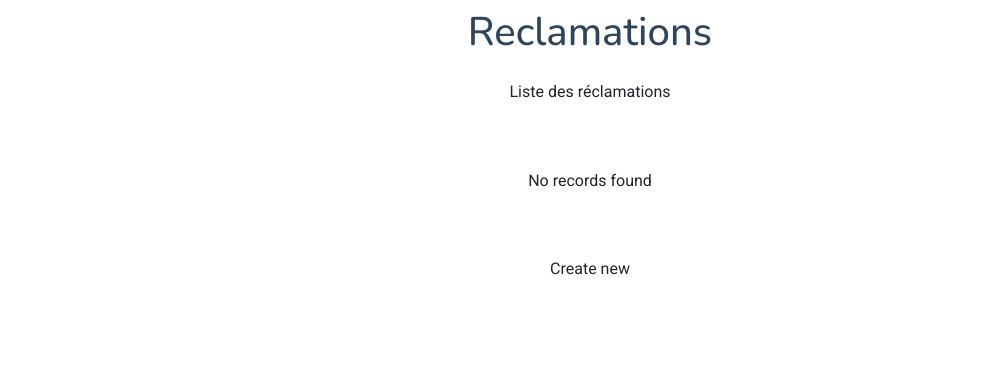
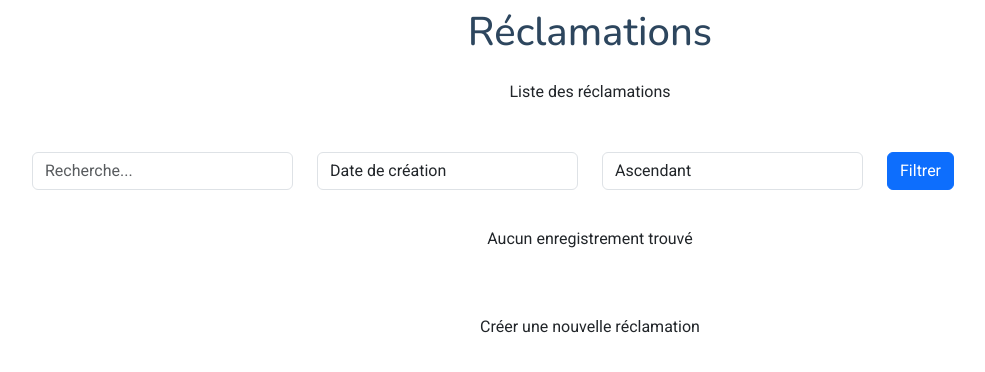
Before and after one commit to Safwen-amaira/EasyGo, a Symfony app: template templates/reclamation/index.html.twig in a window 1280 px wide. Shown: the part 40-412 px from the top of the page, without its empty margins (50-1035 px from the left). Run offline with Twig, Linux system fonts and the light colour scheme; the template is opened without the code that fills it, so the values that code supplies are empty; some libraries are stand-ins or nearby versions.

Commit message:
triRecherche

```diff
--- a/templates/reclamation/index.html.twig
+++ b/templates/reclamation/index.html.twig
@@ -5,7 +5,13 @@
 {% block css %}
   {{ parent() }}
   <style>
-    /* … ton style existant … */
+    /* Style pour les formulaires et boutons de recherche */
+    .search-form {
+        margin-bottom: 20px;
+    }
+    .search-form .form-control {
+        margin-right: 10px;
+    }
   </style>
 {% endblock %}
 
@@ -16,9 +22,35 @@
   </header>
 
   <div class="container my-5">
-    <h1 class="text-center mb-4">Reclamations</h1>
+    <h1 class="text-center mb-4">Réclamations</h1>
     <p class="text-center mb-5">Liste des réclamations</p>
 
+    <!-- Formulaire de recherche et de tri -->
+    <form method="get" class="search-form">
+      <div class="row">
+        <div class="col">
+          <input type="text" name="search" value="{{ search }}" class="form-control" placeholder="Recherche...">
+        </div>
+        <div class="col">
+          <select name="sortField" class="form-control">
+            <option value="dateCreation" {% if sortField == 'dateCreation' %}selected{% endif %}>Date de création</option>
+            <option value="categorie" {% if sortField == 'categorie' %}selected{% endif %}>Catégorie</option>
+            <!-- Ajoute d'autres champs de tri si nécessaire -->
+          </select>
+        </div>
+        <div class="col">
+          <select name="sortDirection" class="form-control">
+            <option value="ASC" {% if sortDirection == 'ASC' %}selected{% endif %}>Ascendant</option>
+            <option value="DESC" {% if sortDirection == 'DESC' %}selected{% endif %}>Descendant</option>
+          </select>
+        </div>
+        <div class="col">
+          <button type="submit" class="btn btn-primary">Filtrer</button>
+        </div>
+      </div>
+    </form>
+
+    <!-- Affichage des réclamations -->
     <div class="row g-4">
       {% for reclamation in pagination %}
         <div class="col-lg-4 col-md-6">
@@ -33,10 +65,8 @@
               </p>
 
               <div class="d-flex justify-content-between mt-3">
-                <a href="{{ path('app_reclamation_show', {'id': reclamation.id}) }}"
-                   class="btn btn-outline-primary">Show</a>
-                <a href="{{ path('app_reclamation_edit', {'id': reclamation.id}) }}"
-                   class="btn btn-outline-secondary">Edit</a>
+                <a href="{{ path('app_reclamation_show', {'id': reclamation.id}) }}" class="btn btn-outline-primary">Show</a>
+                <a href="{{ path('app_reclamation_edit', {'id': reclamation.id}) }}" class="btn btn-outline-secondary">Edit</a>
                 {{ include('reclamation/_delete_form.html.twig') }}
               </div>
             </div>
@@ -45,18 +75,20 @@
       {% else %}
         <div class="col-12">
           <div class="alert no-records-alert text-center" role="alert">
-            No records found
+            Aucun enregistrement trouvé
           </div>
         </div>
       {% endfor %}
     </div>
 
+    <!-- Pagination -->
     <div class="pagination-wrapper text-center mt-4">
       {{ knp_pagination_render(pagination) }}
     </div>
 
+    <!-- Bouton de création -->
     <div class="mt-4 text-center">
-      <a href="{{ path('app_reclamation_new') }}" class="btn create-new-btn">Create new</a>
+      <a href="{{ path('app_reclamation_new') }}" class="btn create-new-btn">Créer une nouvelle réclamation</a>
     </div>
   </div>
 {% endblock %}
```
Also changed, not shown: src/Controller/ReclamationController.php (+21 -9 lines), templates/reclamation/show.html.twig (+7 -28 lines).
